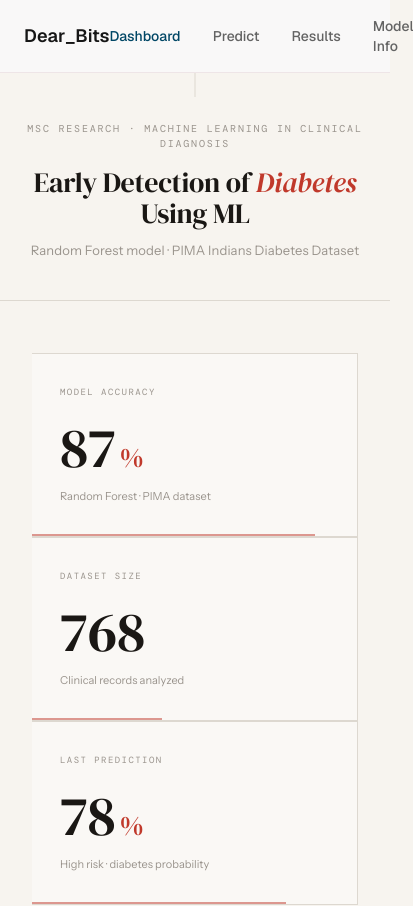
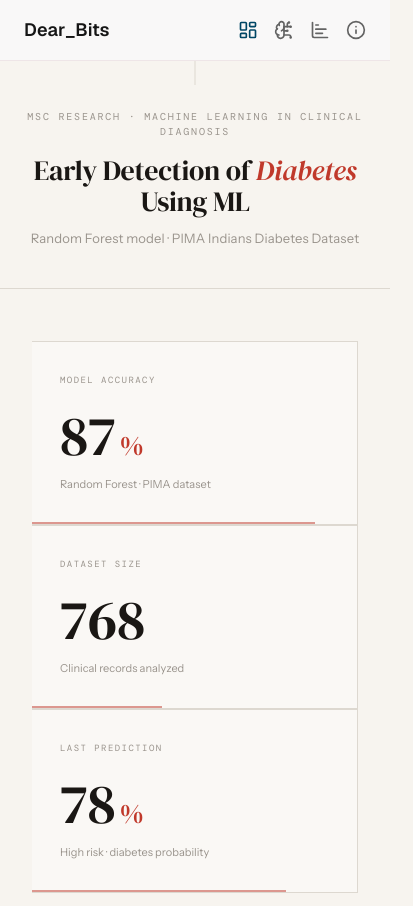
Before and after one commit to amCtrld/Dear_Bits, a Next.js app: page / in a window 390 px wide. Shown: the top 906 px of the page, 413 px wide, since content can reach past the window. Built offline with nearby package versions, Linux system fonts and the light colour scheme; a web font is replaced by a local one.

Commit message:
UI | Implemented icons for nave items in small devices

```diff
--- a/components/navigation.tsx
+++ b/components/navigation.tsx
@@ -3,15 +3,16 @@
 import Link from 'next/link';
 import { usePathname } from 'next/navigation';
 import { cn } from '@/lib/utils';
+import { LayoutDashboard, BrainCircuit, ChartBar, Info, type LucideIcon } from 'lucide-react';
 
 export function Navigation() {
   const pathname = usePathname();
 
-  const navItems = [
-    { href: '/', label: 'Dashboard' },
-    { href: '/predict', label: 'Predict' },
-    { href: '/results', label: 'Results' },
-    { href: '/model-info', label: 'Model Info' },
+  const navItems: { href: string; label: string; icon: LucideIcon }[] = [
+    { href: '/', label: 'Dashboard', icon: LayoutDashboard },
+    { href: '/predict', label: 'Predict', icon: BrainCircuit },
+    { href: '/results', label: 'Results', icon: ChartBar },
+    { href: '/model-info', label: 'Model Info', icon: Info },
   ];
 
   return (
@@ -21,7 +22,7 @@ export function Navigation() {
           <h1 className="text-lg font-semibold text-foreground">
             Dear_Bits
           </h1>
-          <div className="flex items-center gap-8">
+          <div className="flex items-center gap-4 sm:gap-8">
             {navItems.map((item) => (
               <Link
                 key={item.href}
@@ -33,7 +34,8 @@ export function Navigation() {
                     : 'text-muted-foreground hover:text-foreground'
                 )}
               >
-                {item.label}
+                <item.icon className="h-5 w-5 sm:hidden" />
+                <span className="hidden sm:inline">{item.label}</span>
               </Link>
             ))}
           </div>
```
